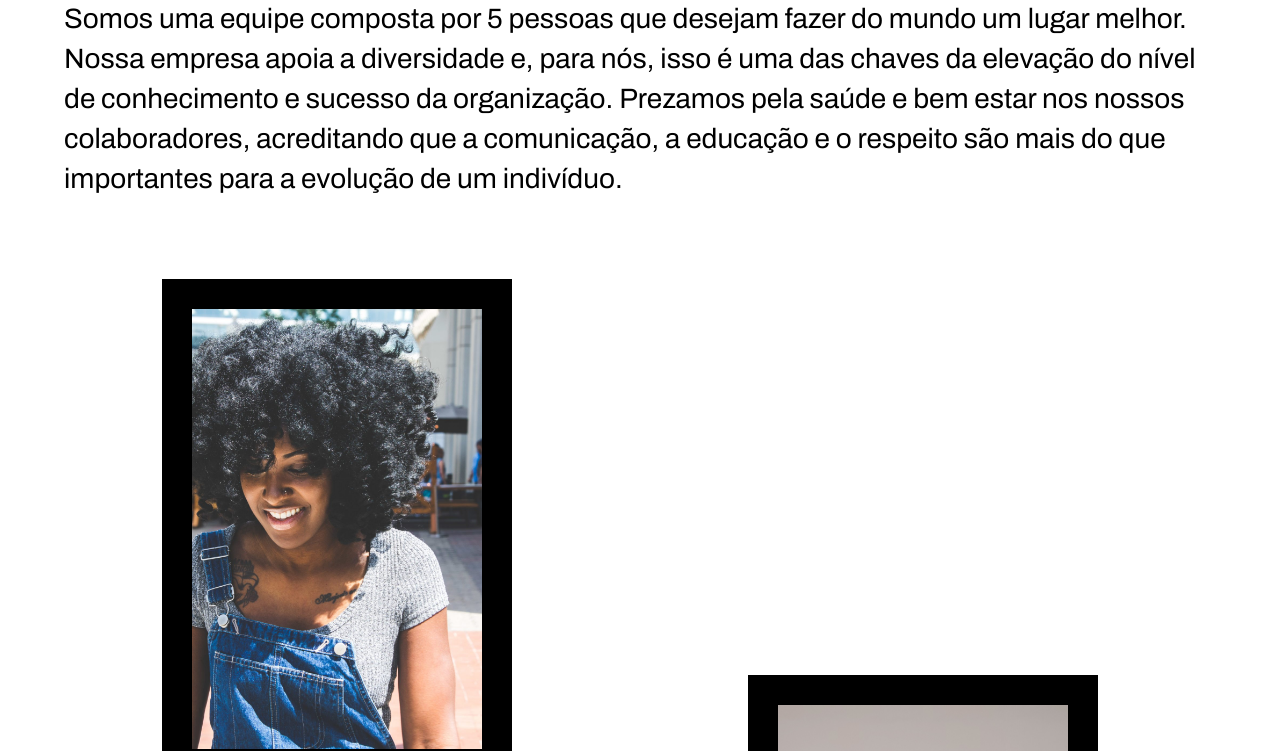
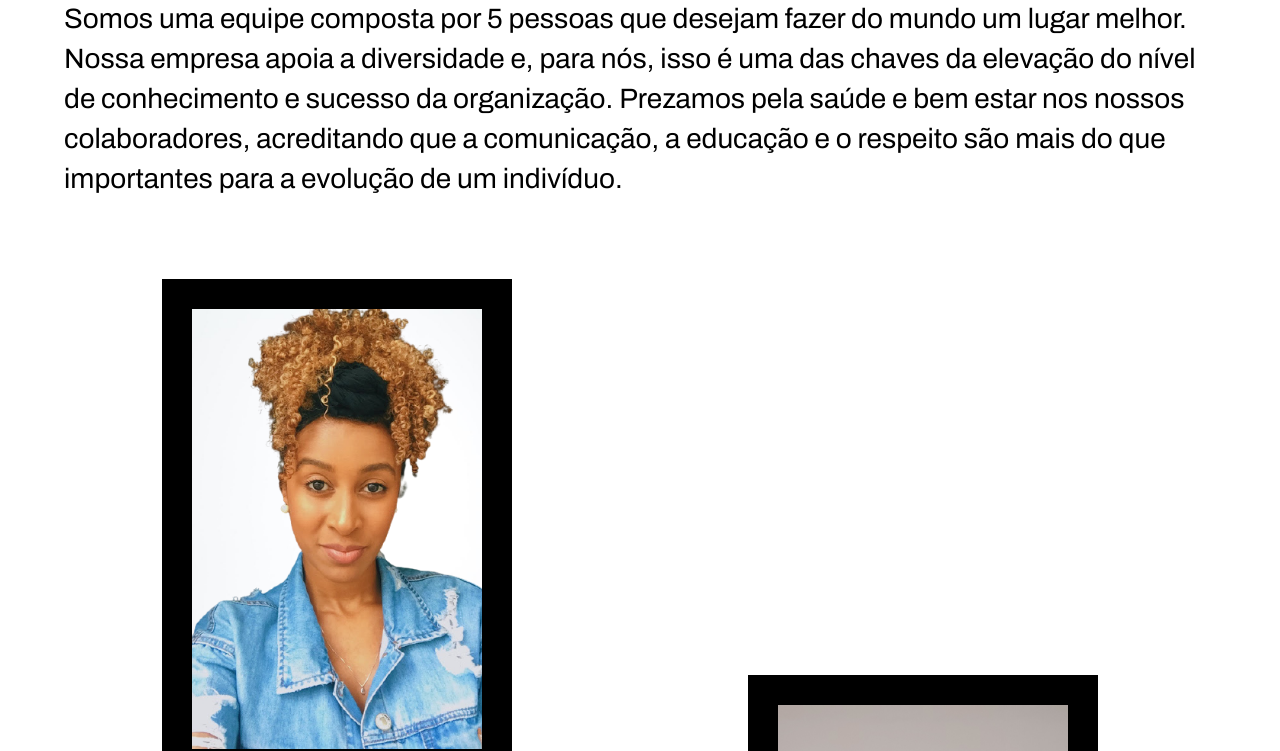
Before and after one commit to silvaisabela/spacebot, a website: page src/pages/nosso-time/nossoTime.html in a window 1280 px wide. Shown: the part 216-967 px from the top of the page. Drawn offline with Linux system fonts and the light colour scheme.

Commit message:
Refactor:
adjustment image team

```diff
--- a/src/pages/nosso-time/nossoTime.html
+++ b/src/pages/nosso-time/nossoTime.html
@@ -51,7 +51,7 @@
             <div class="team__photos container-grid">
                 <div class="team__group">
                     <div class="team__card">
-                        <img  class="team__img" src="../../img/nosso-time/IMG_1210.jpg" alt="">
+                        <img  class="team__img" src="../../img/nosso-time/isabela.s.png" alt="">
                     </div>
                     <div class="team-img__content">
                         <p class="team-img__title">Isabela Silva</p>
```
Also changed, not shown: src/img/nosso-time/isabela.s.png (added).
